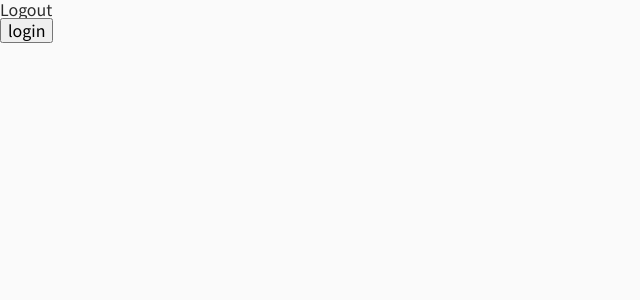
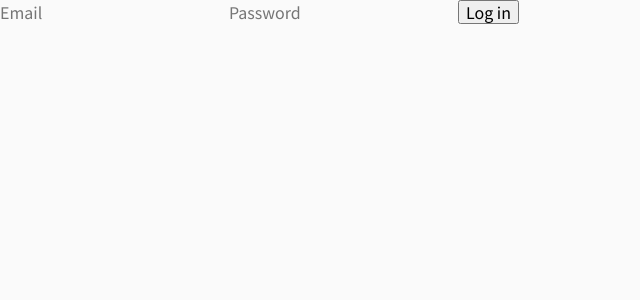
Before and after one commit to Jetty2020/WAW-frontend, a React (Create React App) app: page /login in a window 1280 px wide. Shown: the top 300 px of the page, without its empty margins (0-640 px from the left). Built offline with nearby package versions, Linux system fonts and the light colour scheme.

Commit message:
[feat] Create login form UI(1)

```diff
--- a/package.json
+++ b/package.json
@@ -17,6 +17,7 @@
     "react-dom": "^17.0.2",
     "react-helmet": "^6.1.0",
     "react-helmet-async": "^1.0.9",
+    "react-hook-form": "^7.12.2",
     "react-router-dom": "^5.2.0",
     "react-scripts": "4.0.3",
     "styled-components": "^5.3.0",
--- a/src/pages/Login.tsx
+++ b/src/pages/Login.tsx
@@ -1,16 +1,48 @@
-import { useReactiveVar } from '@apollo/client';
 import React from 'react';
-import { isLoggedInVar } from '../apollo';
+import { useForm } from 'react-hook-form';
 import PageTitle from '../components/PageTitle';
 
-type Props = {};
-const Login: React.FC<Props> = () => {
-  const isLoggedIn = useReactiveVar(isLoggedInVar);
+const Login = () => {
+  const {
+    register,
+    getValues,
+    handleSubmit,
+    formState: { errors, isValid },
+  } = useForm({
+    mode: 'onChange',
+  });
+  const onSubmit = () => {
+    const { email, password } = getValues();
+    console.log(email, password);
+  };
   return (
     <div>
       <PageTitle title="Login" />
-      {isLoggedIn ? <div>Login</div> : <div>Logout</div>}
-      <button onClick={() => isLoggedInVar(!isLoggedIn)}>login</button>
+      <div>
+        <form onSubmit={handleSubmit(onSubmit)}>
+          <input
+            {...register('email', {
+              required: '메일 작서칸이 비어있습니다..',
+              pattern:
+                /^(([^<>()[\]\\.,;:\s@"]+(\.[^<>()[\]\\.,;:\s@"]+)*)|(".+"))@((\[[0-9]{1,3}\.[0-9]{1,3}\.[0-9]{1,3}\.[0-9]{1,3}])|(([a-zA-Z\-0-9]+\.)+[a-zA-Z]{2,}))$/,
+            })}
+            name="email"
+            type="email"
+            placeholder="Email"
+            className="input"
+          />
+          <input
+            {...register('password', {
+              required: '비밀번호 작성칸이 비어있습니다.',
+            })}
+            name="password"
+            type="password"
+            placeholder="Password"
+            className="input"
+          />
+          <button>Log in </button>
+        </form>
+      </div>
     </div>
   );
 };
```
Also changed, not shown: 1 other file (tests, documents, lock files or other folders).
